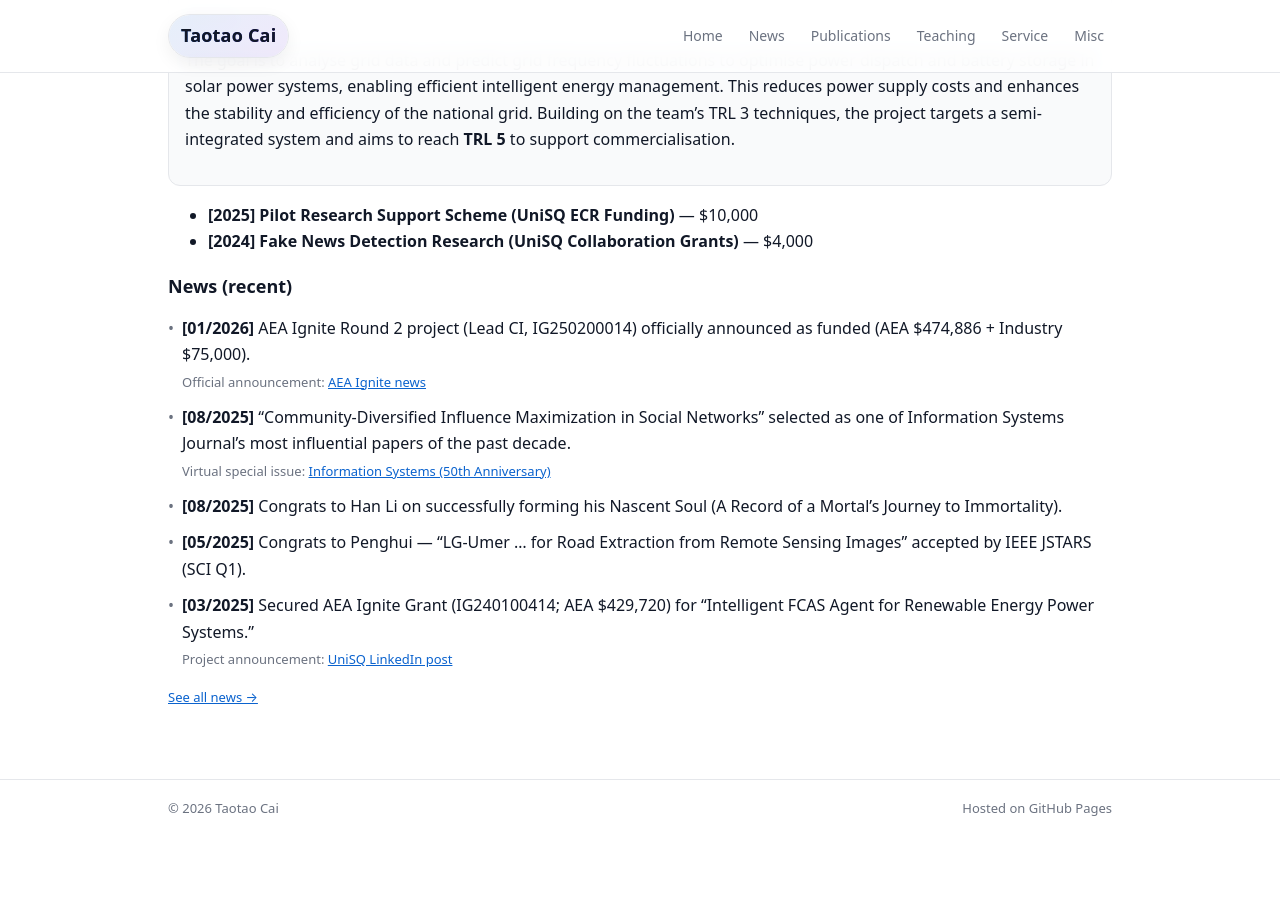
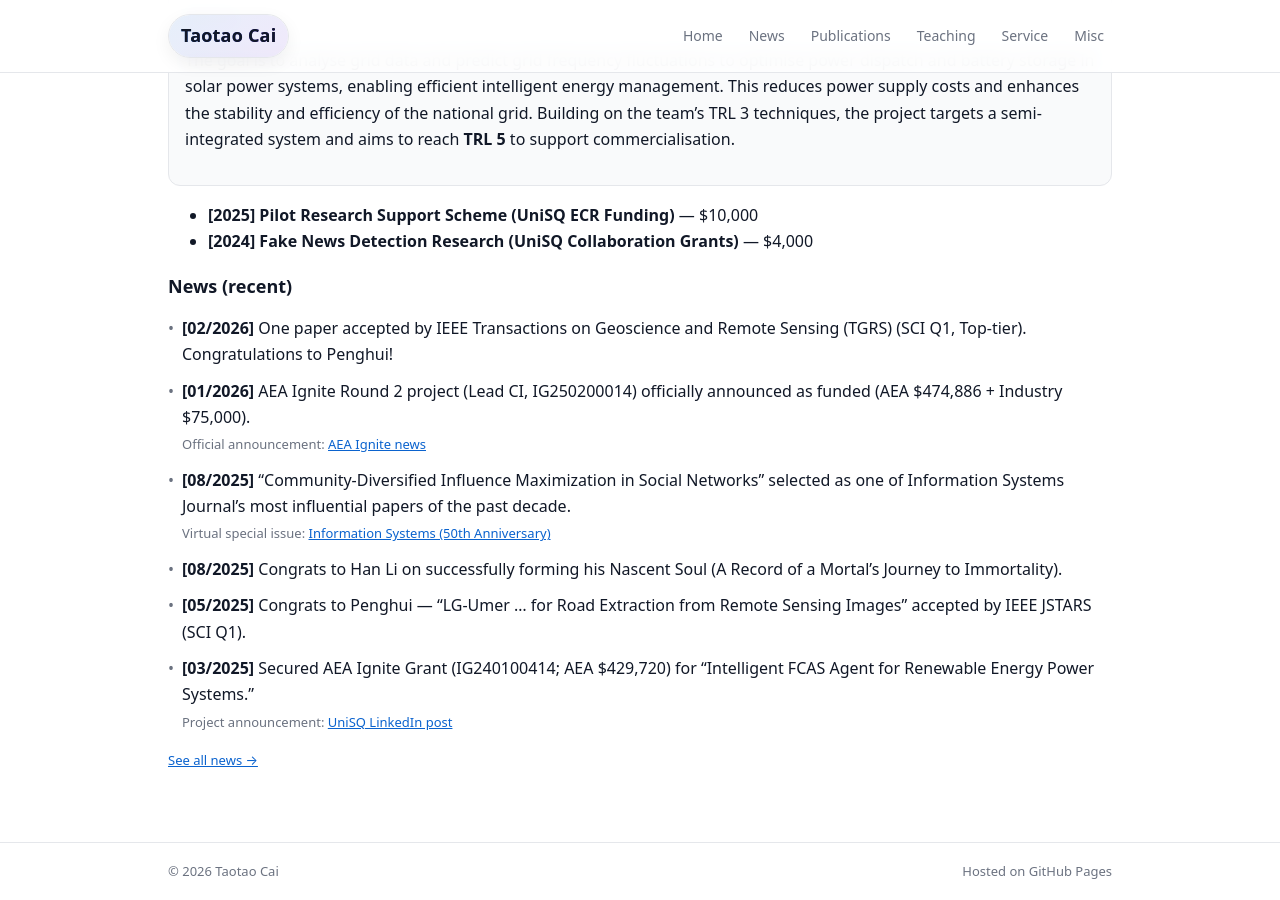
Before and after one commit to Taotao1992/Taotao1992.github.io, a Jekyll site: the page built from index.md, in a window 1280 px wide and 900 px high, scrolled down 1284 px. Built offline with Jekyll 4.4.1, drawn with Linux system fonts in a browser that asks for light colours; before the commit the page ends 2121 px from its top, so only the background shows below that.

Commit message:
Update index.md

```diff
--- a/index.md
+++ b/index.md
@@ -70,6 +70,7 @@ Before joining UniSQ, Dr. Cai worked as a Postdoctoral Research Fellow at Macqua
 ## News (recent)
 
 <ul class="news">
+  <li><strong>[02/2026]</strong> One paper accepted by IEEE Transactions on Geoscience and Remote Sensing (TGRS) (SCI Q1, Top-tier). Congratulations to Penghui!</li>
   <li><strong>[01/2026]</strong> AEA Ignite Round 2 project (Lead CI, IG250200014) officially announced as funded (AEA $474,886 + Industry $75,000).<br/>
     <span class="small">Official announcement: <a href="https://www.aea.gov.au/news/australia-backs-new-wave-high-impact-research-over-725-million-aea-ignite-grants">AEA Ignite news</a></span>
   </li>
```
